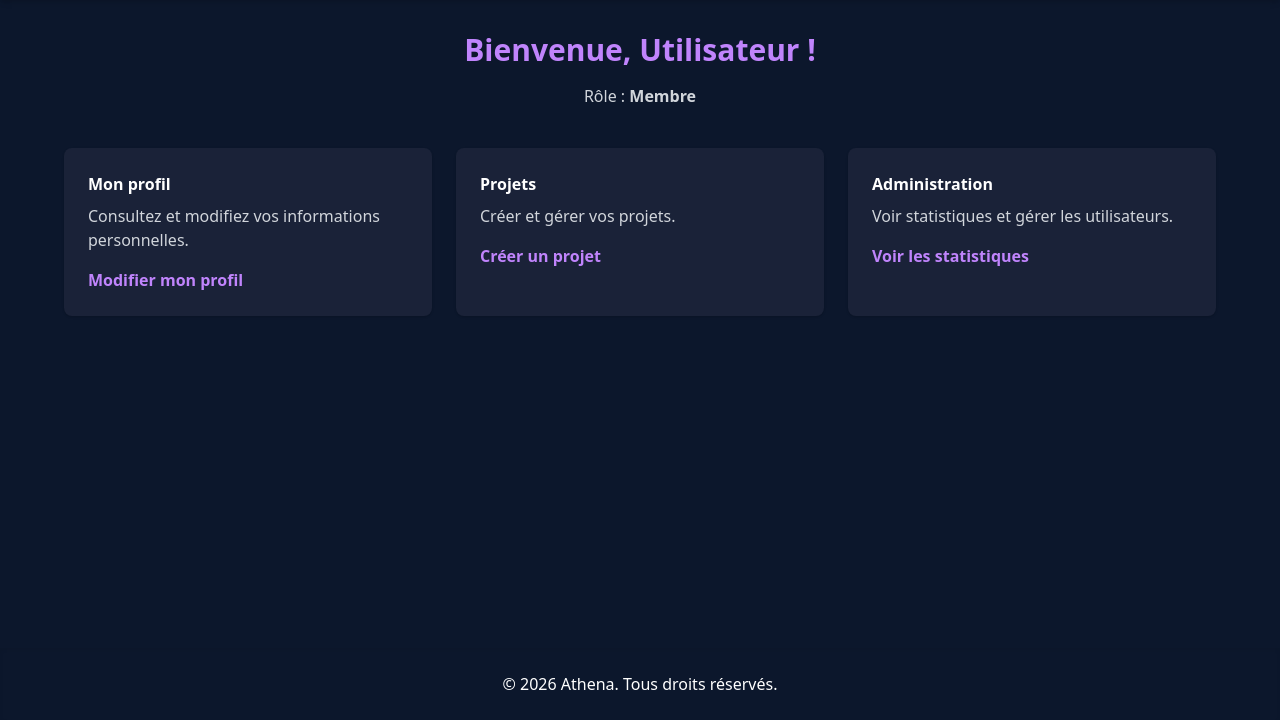
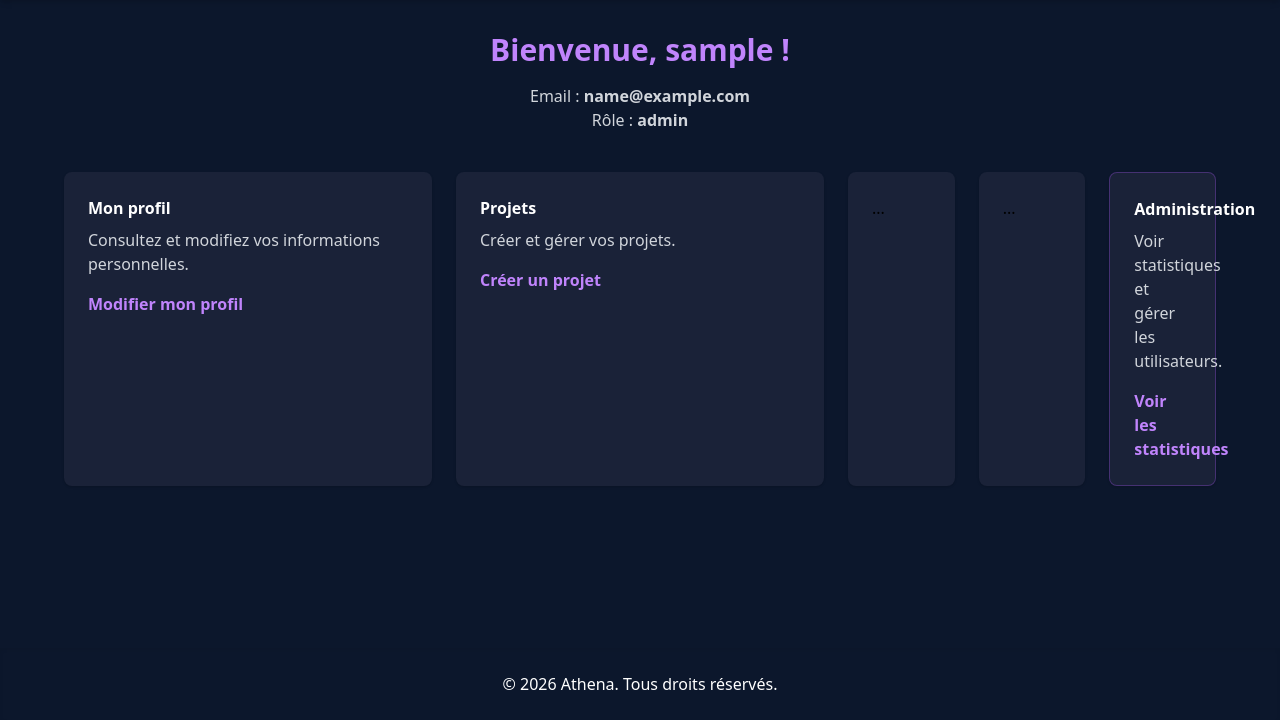
Before and after one commit to AjartiJaouad/Athena---Plateforme-de-Gestion-de-Projets, a PHP site: page /view/dashborard.php in a window 1280 px wide. Shown: the part 80-800 px from the top of the page. Run offline with PHP 8.4, Linux system fonts and the light colour scheme; the visitor is signed in with stand-in values (Sample User, id 1); tables that the repository leaves empty hold one stand-in row (values such as "Sample post"); some libraries are stand-ins or nearby versions.

Commit message:
securtion du dashbord et affichge dynamique des infos utlisteur

```diff
--- a/view/dashborard.php
+++ b/view/dashborard.php
@@ -1,17 +1,40 @@
+<?php
+require_once __DIR__ . '/../entites/User.php';
+require_once __DIR__ . '/../config/database.php';
+
+session_start();
+
+if (!isset($_SESSION['user_id'])) {
+    header('Location: login.php');
+    exit();
+}
+
+
+$user = User::findById($con, $_SESSION['user_id']);
+if (!$user) {
+    session_destroy();
+    header('Location: login.php');
+    exit();
+}
+?>
+
+
 <!DOCTYPE html>
 <html lang="fr">
+
 <head>
     <meta charset="UTF-8">
     <meta name="viewport" content="width=device-width, initial-scale=1.0">
     <title>Dashboard Athena</title>
     <script src="https://cdn.tailwindcss.com"></script>
 </head>
+
 <body class="bg-[#0C172C] min-h-screen flex flex-col">
 
 
     <header class="bg-[#0C172C] p-6 shadow-md flex justify-between items-center">
         <h1 class="text-2xl font-bold text-purple-400">Athena</h1>
-        <a href="#" class="text-red-400 hover:underline font-semibold">Déconnexion</a>
+        <a href="logout.php" class="text-red-400 hover:underline font-semibold">Déconnexion</a>
     </header>
 
 
@@ -20,10 +43,11 @@
         <div class="max-w-6xl mx-auto">
 
             <h2 class="text-3xl font-semibold text-purple-400 text-center mb-4">
-                Bienvenue, <strong>Utilisateur</strong> !
+                Bienvenue, <strong><?= htmlspecialchars($user->getUsername()) ?></strong> !
             </h2>
             <p class="text-center text-gray-300 mb-10">
-                Rôle : <strong>Membre</strong>
+                Email : <strong><?= htmlspecialchars($user->getEmail()) ?></strong><br>
+                Rôle : <strong><?= htmlspecialchars($user->getRole()->value) ?></strong>
             </p>
 
 
@@ -44,10 +68,18 @@
                 </div>
 
 
-                <div class="bg-[#1A2238] p-6 rounded-lg shadow hover:shadow-lg transition">
-                    <h3 class="text-white font-bold mb-2">Administration</h3>
-                    <p class="text-gray-300 mb-4">Voir statistiques et gérer les utilisateurs.</p>
-                    <a href="#" class="text-purple-400 hover:underline font-semibold">Voir les statistiques</a>
+                <div class="grid grid-cols-1 sm:grid-cols-2 md:grid-cols-3 gap-6">
+                    <div class="bg-[#1A2238] p-6 rounded-lg shadow hover:shadow-lg transition">...</div>
+
+                    <div class="bg-[#1A2238] p-6 rounded-lg shadow hover:shadow-lg transition">...</div>
+
+                    <?php if ($user->getRole() === UserRole::ADMIN): ?>
+                        <div class="bg-[#1A2238] p-6 rounded-lg shadow border border-purple-500/30">
+                            <h3 class="text-white font-bold mb-2">Administration</h3>
+                            <p class="text-gray-300 mb-4">Voir statistiques et gérer les utilisateurs.</p>
+                            <a href="admin.php" class="text-purple-400 hover:underline font-semibold">Voir les statistiques</a>
+                        </div>
+                    <?php endif; ?>
                 </div>
 
             </div>
@@ -61,4 +93,5 @@
     </footer>
 
 </body>
+
 </html>
--- /dev/null
+++ b/view/hash.php
@@ -0,0 +1,4 @@
+<?php
+$password = 'admin123';
+$hashed = password_hash($password, PASSWORD_DEFAULT);
+echo $hashed;
--- a/view/login.php
+++ b/view/login.php
@@ -33,7 +33,7 @@ if (isset($_POST['login'])) {
             $_SESSION['username'] = $user->getUsername();
             $_SESSION['role']     = $user->getRole()->value;
 
-            header('Location: dashboard.php');
+            header('Location: dashborard.php');
             exit;
         } else {
             $message = "Mot de passe ou Email incorrect";
```
